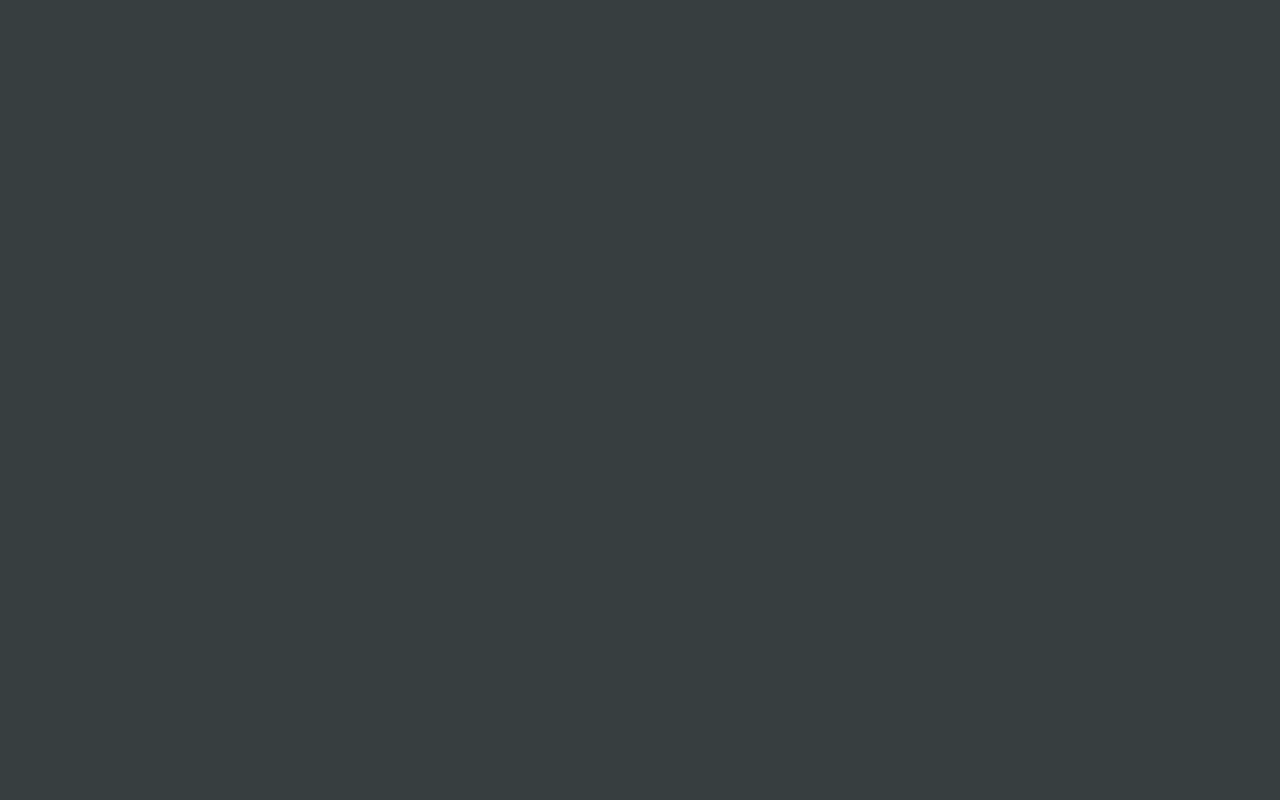
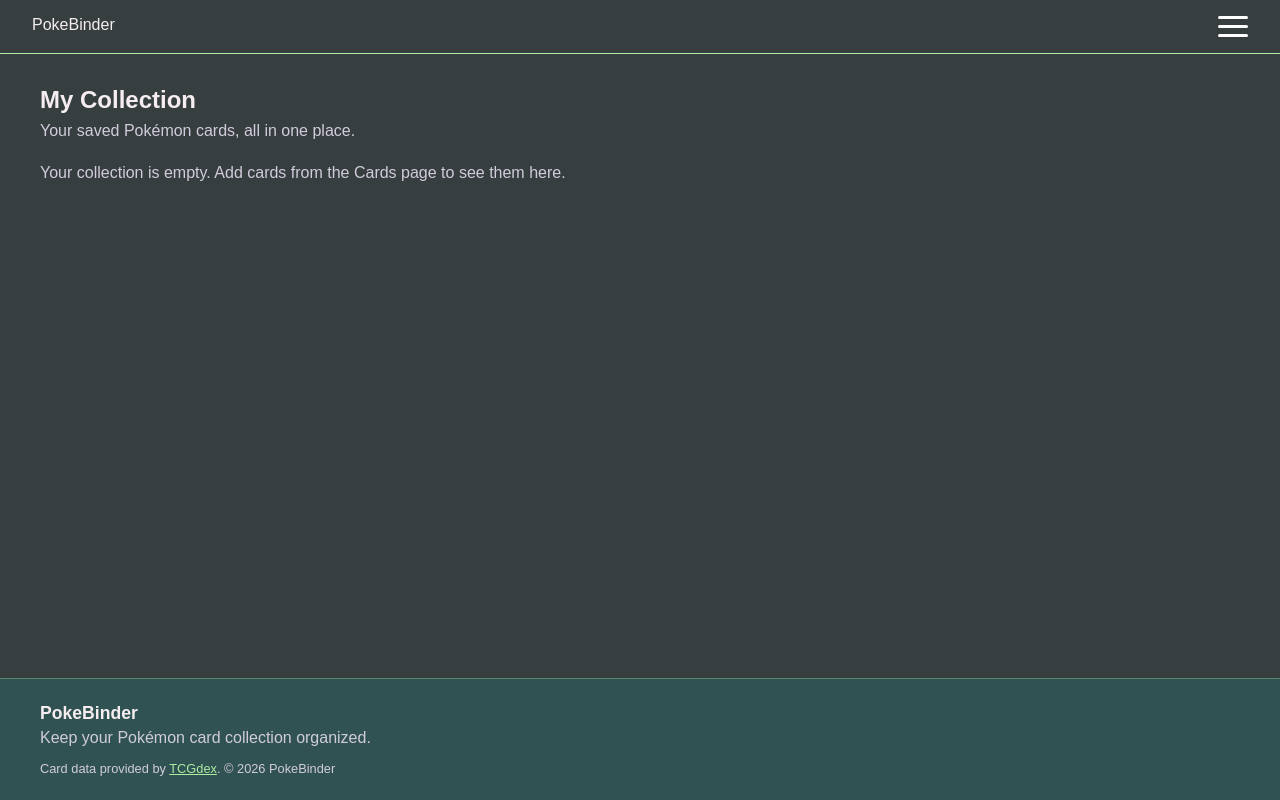
Before and after one commit to Brian767/Poke-Binder, a React (Vite) app: page /collection in a window 1280 px wide. Before the commit this address had no page. Built offline with nearby package versions, Linux system fonts and the light colour scheme.

Commit message:
changed to Collection

```diff
--- a/src/App.css
+++ b/src/App.css
@@ -152,28 +152,28 @@
   color: var(--color-light-font);
 }
 
-.binders-page {
+.collection-page {
   width: min(1200px, calc(100% - 2rem));
   margin: 0 auto;
   padding: 2rem 0;
 }
 
-.binders-header {
+.collection-header {
   margin-bottom: 1.5rem;
 }
 
-.binders-header h1 {
+.collection-header h1 {
   margin-bottom: 0.5rem;
   color: var(--color-font);
 }
 
-.binders-header p,
-.binders-empty,
-.binders-count {
+.collection-header p,
+.collection-empty,
+.collection-count {
   color: var(--color-light-font);
 }
 
-.binders-count {
+.collection-count {
   margin-bottom: 1rem;
 }
 
--- a/src/App.jsx
+++ b/src/App.jsx
@@ -2,7 +2,7 @@
 import "./App.css";
 import Home from "./pages/Home";
 import Cards from "./pages/Cards";
-import Binders from "./pages/Binders";
+import Collection from "./pages/Collection";
 import Layout from "./components/Layout";
 
 function App() {
@@ -12,7 +12,7 @@
         <Route path="/" element={<Layout />}>
           <Route index element={<Home />} />
           <Route path="cards" element={<Cards />} />
-          <Route path="binders" element={<Binders />} />
+          <Route path="collection" element={<Collection />} />
         </Route>
       </Routes>
     </BrowserRouter>
--- a/src/components/CardItem.jsx
+++ b/src/components/CardItem.jsx
@@ -25,7 +25,7 @@
 export default function CardItem({
   card,
   showPrice = true,
-  onAddToBinder,
+  onAddToCollection,
   isSaved = false,
 }) {
   return (
@@ -38,14 +38,14 @@
         <span>#{card.localId ?? card.cardNumber ?? "—"}</span>
       </div>
       {showPrice && <p className="card-price">{getPriceLabel(card)}</p>}
-      {onAddToBinder && (
+      {onAddToCollection && (
         <button
           className="card-add-button"
           type="button"
-          onClick={() => onAddToBinder(card)}
+          onClick={() => onAddToCollection(card)}
           disabled={isSaved}
         >
-          {isSaved ? "In binder" : "Add to binder"}
+          {isSaved ? "In collection" : "Add to collection"}
         </button>
       )}
     </article>
--- a/src/components/Header.jsx
+++ b/src/components/Header.jsx
@@ -45,8 +45,8 @@
             </NavLink>
           </li>
           <li>
-            <NavLink className="navLink" to="/binders" onClick={() => setIsOpen(false)}>
-              Binders
+            <NavLink className="navLink" to="/collection" onClick={() => setIsOpen(false)}>
+              Collection
             </NavLink>
           </li>
           <li>
--- a/src/pages/Cards.jsx
+++ b/src/pages/Cards.jsx
@@ -2,12 +2,12 @@
 import { useState } from "react";
 import CardItem from "../components/CardItem";
 
-const BINDER_STORAGE_KEY = "poke-binder:cards:v1";
+const COLLECTION_STORAGE_KEY = "poke-binder:cards:v1";
 
 function loadSavedCardIds() {
   try {
     const savedCards = JSON.parse(
-      window.localStorage.getItem(BINDER_STORAGE_KEY) || "[]",
+      window.localStorage.getItem(COLLECTION_STORAGE_KEY) || "[]",
     );
     return Array.isArray(savedCards)
       ? savedCards.map((card) => card?.id).filter(Boolean)
@@ -24,18 +24,18 @@
   const [isLoading, setIsLoading] = useState(false);
   const [hasSearched, setHasSearched] = useState(false);
   const [savedCardIds, setSavedCardIds] = useState(loadSavedCardIds);
-  const [binderError, setBinderError] = useState(null);
+  const [collectionError, setCollectionError] = useState(null);
 
-  function addToBinder(card) {
-    setBinderError(null);
+  function addToCollection(card) {
+    setCollectionError(null);
 
     try {
       const storedCards = JSON.parse(
-        window.localStorage.getItem(BINDER_STORAGE_KEY) || "[]",
+        window.localStorage.getItem(COLLECTION_STORAGE_KEY) || "[]",
       );
-      const binderCards = Array.isArray(storedCards) ? storedCards : [];
+      const collectionCards = Array.isArray(storedCards) ? storedCards : [];
 
-      if (binderCards.some((savedCard) => savedCard?.id === card.id)) {
+      if (collectionCards.some((savedCard) => savedCard?.id === card.id)) {
         setSavedCardIds((ids) => (ids.includes(card.id) ? ids : [...ids, card.id]));
         return;
       }
@@ -48,15 +48,15 @@
         rarity: card.rarity ?? "Unknown rarity",
         cardNumber: String(card.localId ?? ""),
       };
-      const updatedCards = [...binderCards, savedCard];
+      const updatedCards = [...collectionCards, savedCard];
 
       window.localStorage.setItem(
-        BINDER_STORAGE_KEY,
+        COLLECTION_STORAGE_KEY,
         JSON.stringify(updatedCards),
       );
       setSavedCardIds((ids) => [...ids, card.id]);
     } catch {
-      setBinderError("Could not save this card. Please try again.");
+      setCollectionError("Could not save this card. Please try again.");
     }
   }
 
@@ -103,7 +103,7 @@
       </form>
 
       {error && <p role="alert">{error}</p>}
-      {binderError && <p role="alert">{binderError}</p>}
+      {collectionError && <p role="alert">{collectionError}</p>}
       {isLoading && <p className="cards-status" role="status">Searching cards…</p>}
       {hasSearched && !isLoading && !error && cards.length === 0 && (
         <p className="cards-empty">No cards with images found. Try another Pokémon name.</p>
@@ -114,7 +114,7 @@
             <CardItem
               key={card.id}
               card={card}
-              onAddToBinder={addToBinder}
+              onAddToCollection={addToCollection}
               isSaved={savedCardIds.includes(card.id)}
             />
           ))}
--- a/src/pages/Binders.jsx
+++ b/src/pages/Collection.jsx
@@ -3,7 +3,7 @@
 
 const STORAGE_KEY = "poke-binder:cards:v1";
 
-function loadBinderCards() {
+function loadCollectionCards() {
   try {
     const storedCards = window.localStorage.getItem(STORAGE_KEY);
     const parsedCards = storedCards ? JSON.parse(storedCards) : [];
@@ -30,23 +30,23 @@
   }
 }
 
-export default function Binders() {
-  const [cards] = useState(loadBinderCards);
+export default function Collection() {
+  const [cards] = useState(loadCollectionCards);
 
   return (
-    <section className="binders-page">
-      <header className="binders-header">
-        <h1>My Binder</h1>
+    <section className="collection-page">
+      <header className="collection-header">
+        <h1>My Collection</h1>
         <p>Your saved Pokémon cards, all in one place.</p>
       </header>
 
       {cards.length === 0 ? (
-        <p className="binders-empty">
-          Your binder is empty. Add cards from the Cards page to see them here.
+        <p className="collection-empty">
+          Your collection is empty. Add cards from the Cards page to see them here.
         </p>
       ) : (
         <>
-          <p className="binders-count">
+          <p className="collection-count">
             {cards.length} {cards.length === 1 ? "card" : "cards"}
           </p>
           <div className="card-grid">
```
